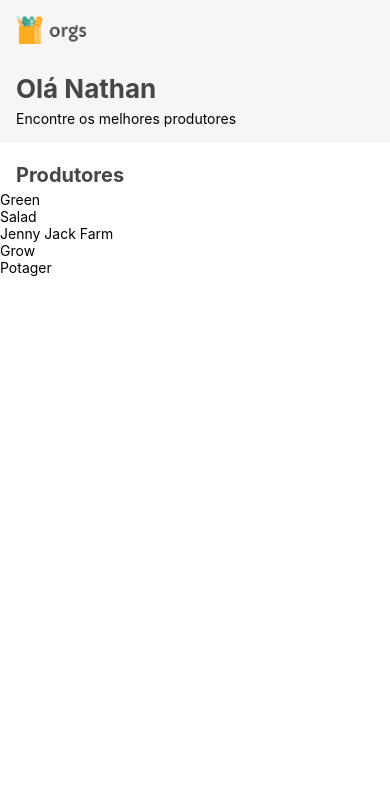
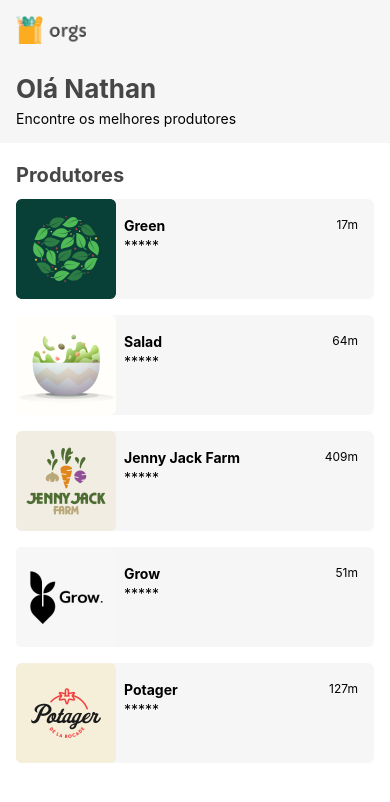
Before and after one commit to rochasantos/react_native-utilizando-e-criando-hooks, a React Native app: screen / in a window 390 px wide. Shown: the top 802 px of the page. Built offline with nearby package versions, Linux system fonts and the light colour scheme.

Commit message:
Atividade 3.6 - Estilizando lista #1

```diff
--- /dev/null
+++ b/src/telas/Home/componentes/Produtor.js
@@ -0,0 +1,55 @@
+import React from 'react';
+import {View, StyleSheet, Image, Text} from 'react-native';
+
+// import { Container } from './styles';
+
+const Produtor = ({nome, imagem, distancia, estrelas}) => {
+  return (
+    <View style={estilos.cartao}>
+      <Image accessibilityLabel="logo" source={imagem} style={imagem} />
+      <View style={estilos.informacoes}>
+        <View>
+          <Text style={estilos.nome}>{nome}</Text>
+          <Text>*****</Text>
+        </View>
+        <Text style={estilos.distancia}>{distancia}</Text>
+      </View>
+    </View>
+  );
+};
+
+const estilos = StyleSheet.create({
+  cartao: {
+    backgroundColor: '#f6f6f6',
+    marginVertical: 8,
+    marginHorizontal: 16,
+    borderRadius: 6,
+    flexDirection: 'row',
+  },
+  imagem: {
+    width: 48,
+    height: 48,
+    borderRadius: 6,
+    marginVertical: 16,
+    marginLeft: 16,
+  },
+  informacoes: {
+    flex: 1,
+    flexDirection: 'row',
+    justifyContent: 'space-between',
+    marginLeft: 8,
+    marginVertical: 16,
+    marginRight: 16,
+  },
+  nome: {
+    fontSize: 14,
+    lineHeight: 22,
+    fontWeight: 'bold',
+  },
+  distancia: {
+    fontSize: 12,
+    lineHeight: 19,
+  },
+});
+
+export default Produtor;
--- a/src/telas/Home/componentes/Produtores.js
+++ b/src/telas/Home/componentes/Produtores.js
@@ -2,6 +2,7 @@ import React, {useEffect, useState} from 'react';
 import {View, Text, FlatList, StyleSheet} from 'react-native';
 
 import Topo from './Topo.js';
+import Produtor from './Produtor.js';
 
 import {carregaProdutores} from '../../../servicos/carregaDados.js';
 
@@ -20,16 +21,17 @@ export default function Produtores() {
   }, []);
 
   return (
-    <View>
-      <FlatList
-        data={produtores}
-        ListHeaderComponent={() => <>
+    <FlatList
+      data={produtores}
+      keyExtractor={({nome}) => nome}
+      ListHeaderComponent={() => (
+        <>
           <Topo />
           <Text style={estilos.titulo}>{titulo}</Text>
-        </>}
-        renderItem={({item}) => <Text>{item.nome}</Text>}
-      />
-    </View>
+        </>
+      )}
+      renderItem={({item}) => <Produtor {...item} />}
+    />
   );
 }
 
```
